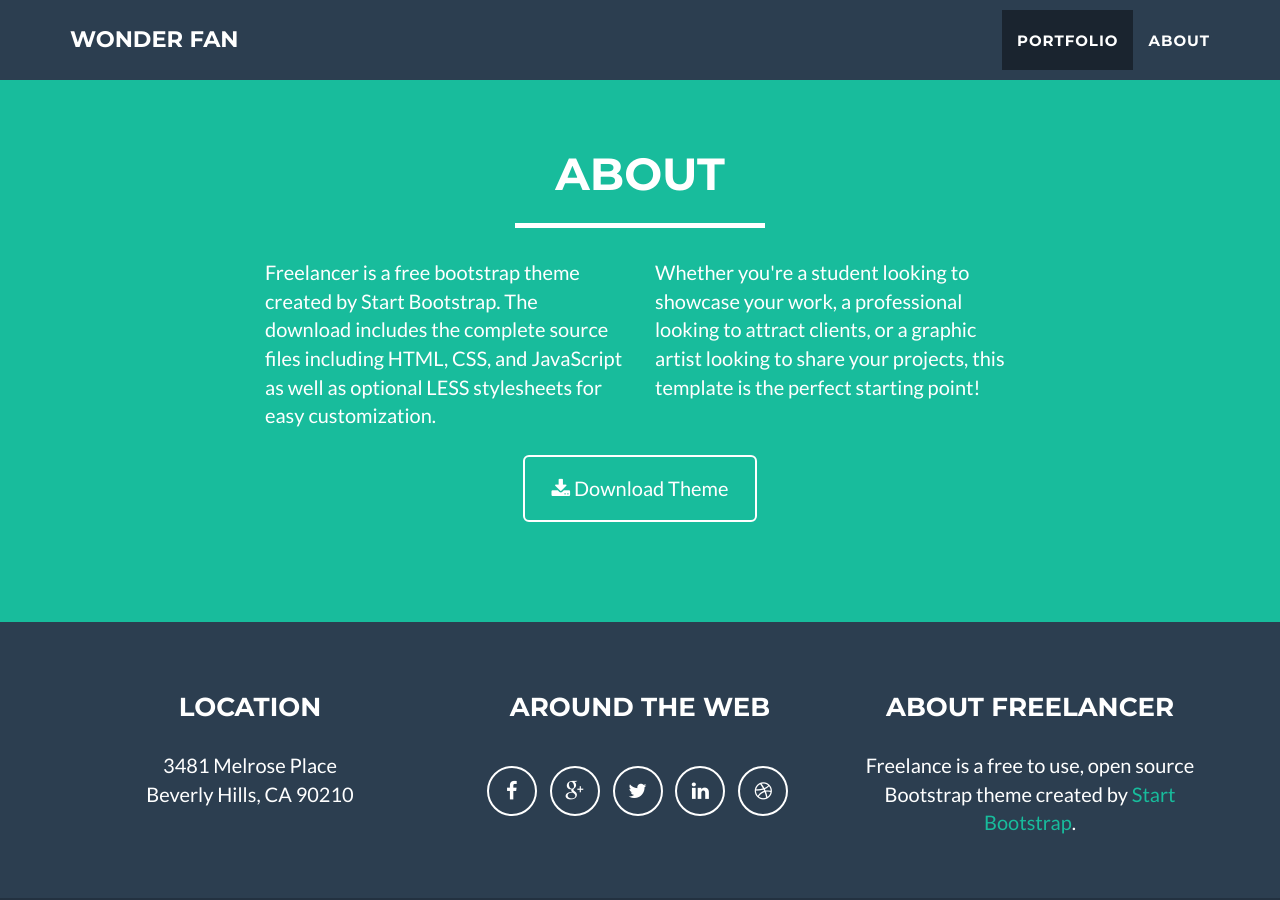
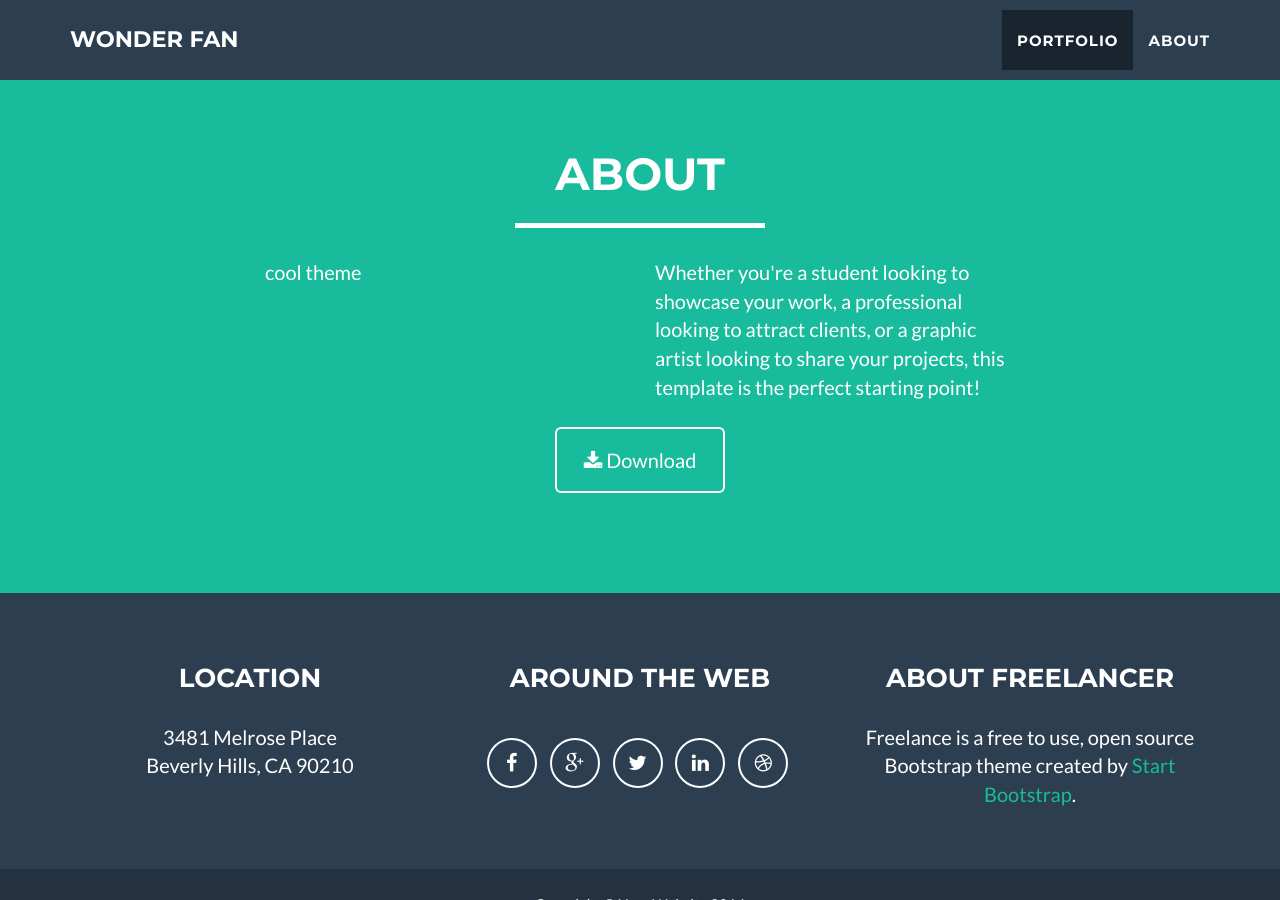
Before and after one commit to wonderfan/wonderfan.github.io, a Jekyll site: the page resume/index.html, which Jekyll copies as it is, in a window 1280 px wide and 900 px high, scrolled down 1616 px. Built offline with Jekyll 4.4.1, drawn with Linux system fonts in a browser that asks for light colours; nearby versions of some CDN libraries.

Commit message:
Update index.html

```diff
--- a/resume/index.html
+++ b/resume/index.html
@@ -159,14 +159,14 @@
             </div>
             <div class="row">
                 <div class="col-lg-4 col-lg-offset-2">
-                    <p>Freelancer is a free bootstrap theme created by Start Bootstrap. The download includes the complete source files including HTML, CSS, and JavaScript as well as optional LESS stylesheets for easy customization.</p>
+                    <p>cool theme</p>
                 </div>
                 <div class="col-lg-4">
                     <p>Whether you're a student looking to showcase your work, a professional looking to attract clients, or a graphic artist looking to share your projects, this template is the perfect starting point!</p>
                 </div>
                 <div class="col-lg-8 col-lg-offset-2 text-center">
                     <a href="#" class="btn btn-lg btn-outline">
-                        <i class="fa fa-download"></i> Download Theme
+                        <i class="fa fa-download"></i> Download
                     </a>
                 </div>
             </div>
```
